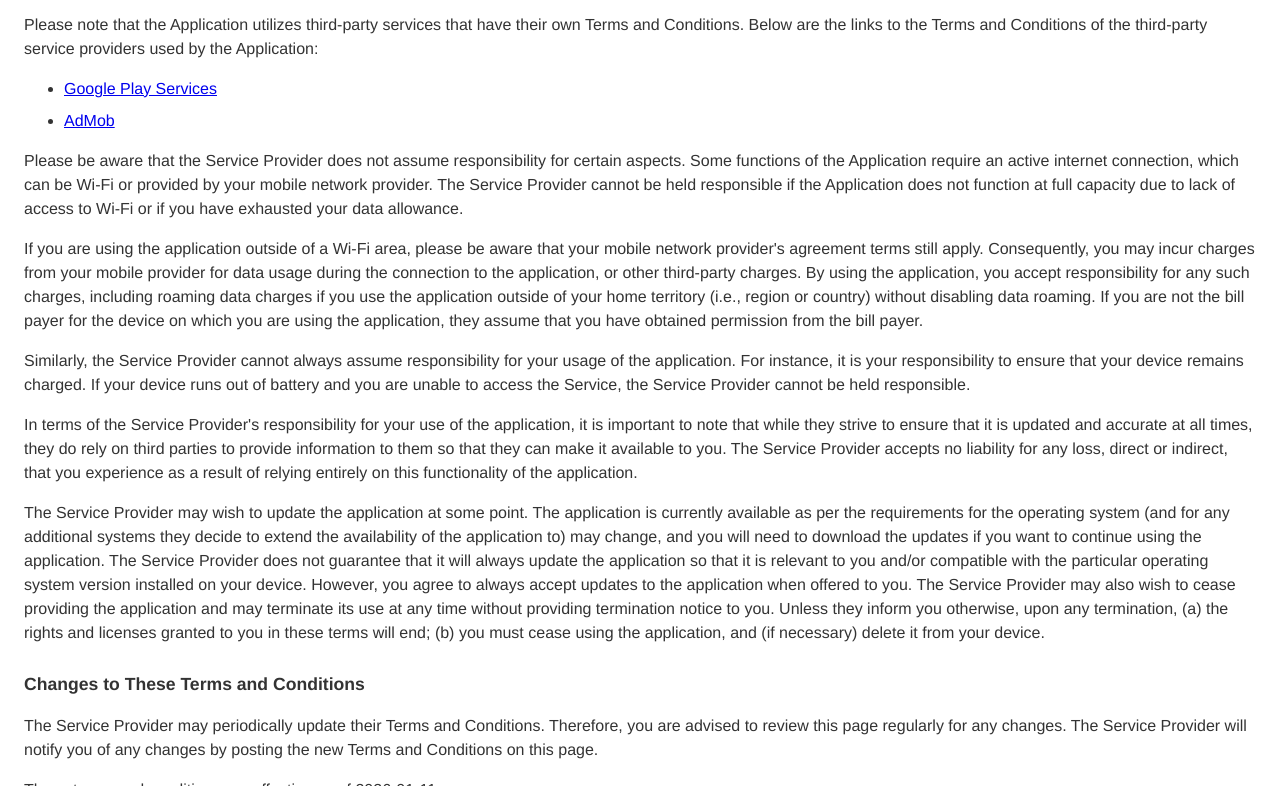
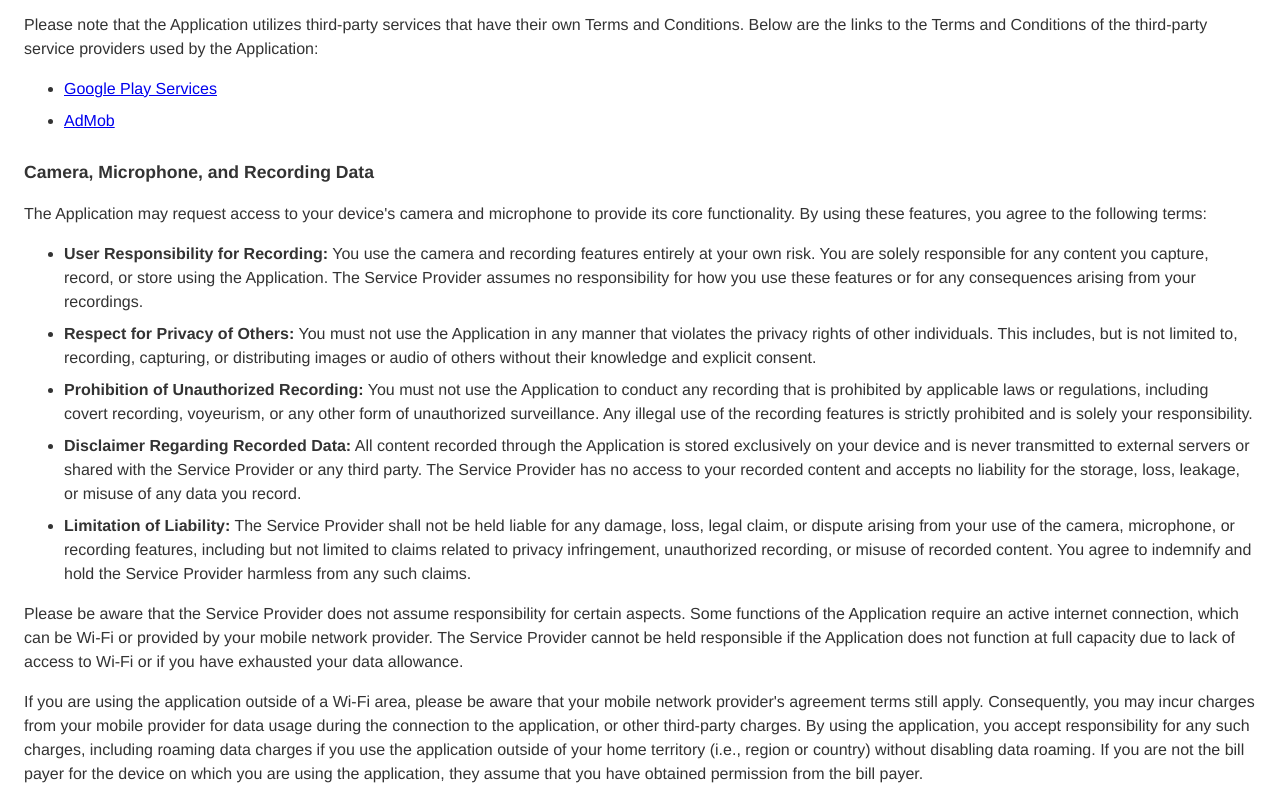
Before and after one commit to nobebeeeno-engineer/main, a plain HTML site: page docs/MIRVID/TermsOfService/english.html in a window 1280 px wide. Shown: the part 472-1258 px from the top of the page. Drawn offline with Linux system fonts and the light colour scheme.

Commit message:
録画機能追加に伴う利用規約/プライバシーポリシーの更新

```diff
--- a/docs/MIRVID/TermsOfService/english.html
+++ b/docs/MIRVID/TermsOfService/english.html
@@ -49,6 +49,16 @@
     </ul>
   </div>
 
+  <strong>Camera, Microphone, and Recording Data</strong>
+  <p>The Application may request access to your device's camera and microphone to provide its core functionality. By using these features, you agree to the following terms:</p>
+  <ul>
+    <li><strong style="display:inline; font-size:1em;">User Responsibility for Recording:</strong> You use the camera and recording features entirely at your own risk. You are solely responsible for any content you capture, record, or store using the Application. The Service Provider assumes no responsibility for how you use these features or for any consequences arising from your recordings.</li>
+    <li><strong style="display:inline; font-size:1em;">Respect for Privacy of Others:</strong> You must not use the Application in any manner that violates the privacy rights of other individuals. This includes, but is not limited to, recording, capturing, or distributing images or audio of others without their knowledge and explicit consent.</li>
+    <li><strong style="display:inline; font-size:1em;">Prohibition of Unauthorized Recording:</strong> You must not use the Application to conduct any recording that is prohibited by applicable laws or regulations, including covert recording, voyeurism, or any other form of unauthorized surveillance. Any illegal use of the recording features is strictly prohibited and is solely your responsibility.</li>
+    <li><strong style="display:inline; font-size:1em;">Disclaimer Regarding Recorded Data:</strong> All content recorded through the Application is stored exclusively on your device and is never transmitted to external servers or shared with the Service Provider or any third party. The Service Provider has no access to your recorded content and accepts no liability for the storage, loss, leakage, or misuse of any data you record.</li>
+    <li><strong style="display:inline; font-size:1em;">Limitation of Liability:</strong> The Service Provider shall not be held liable for any damage, loss, legal claim, or dispute arising from your use of the camera, microphone, or recording features, including but not limited to claims related to privacy infringement, unauthorized recording, or misuse of recorded content. You agree to indemnify and hold the Service Provider harmless from any such claims.</li>
+  </ul>
+
   <p>Please be aware that the Service Provider does not assume responsibility for certain aspects. Some functions of the Application require an active internet connection, which can be Wi-Fi or provided by your mobile network provider. The Service Provider cannot be held responsible if the Application does not function at full capacity due to lack of access to Wi-Fi or if you have exhausted your data allowance.</p>
 
   <p>If you are using the application outside of a Wi-Fi area, please be aware that your mobile network provider's agreement terms still apply. Consequently, you may incur charges from your mobile provider for data usage during the connection to the application, or other third-party charges. By using the application, you accept responsibility for any such charges, including roaming data charges if you use the application outside of your home territory (i.e., region or country) without disabling data roaming. If you are not the bill payer for the device on which you are using the application, they assume that you have obtained permission from the bill payer.</p>
```
Also changed, not shown: docs/MIRVID/PrivacyPolicy/english.html (+9 -0 lines).
